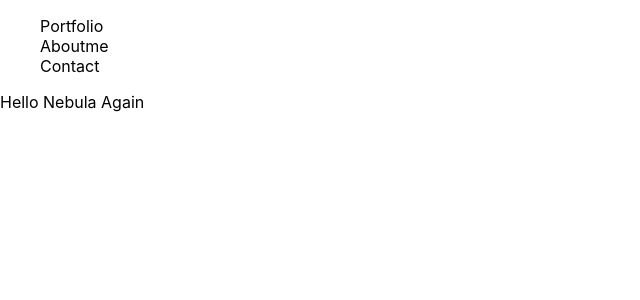
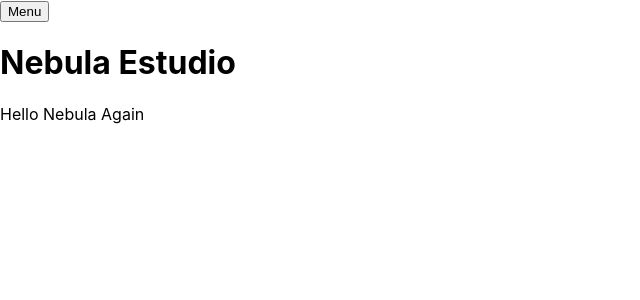
Before and after one commit to Felipeg005/Nebula-Estudio-React, a React (Create React App) app: page / in a window 1280 px wide. Shown: the top 300 px of the page, without its empty margins (0-640 px from the left). Built offline with nearby package versions, Linux system fonts and the light colour scheme.

Commit message:
Add header and initial nav button

```diff
--- a/src/App.js
+++ b/src/App.js
@@ -1,10 +1,10 @@
 import './css/nav.css';
-import Nav from './components/menu-nav'
+import Header from './components/header';
 
 function App() {
   return (
     <>
-    <Nav />
+    <Header />
     <div className="App">
       <header className="App-header">
         <p>
--- /dev/null
+++ b/src/components/header.js
@@ -0,0 +1,14 @@
+import React from 'react';
+import Nav from './menu-nav';
+
+const Header = () => {
+  return (
+    <header className='header'>
+      <button>Menu</button>
+      <h1>Nebula Estudio</h1>
+      <Nav />
+    </header>
+  );
+};
+
+export default Header;
--- a/src/components/menu-nav.js
+++ b/src/components/menu-nav.js
@@ -7,7 +7,7 @@ const Nav = () => {
   }
 
   return (
-    <nav className="nav-container">
+    <nav className="nav-container hidden">
       <ul className="menu-items">
         <li className="menu-item">
           <a href="#portfolio">Portfolio</a>
--- a/src/css/nav.css
+++ b/src/css/nav.css
@@ -6,3 +6,17 @@ a {
   text-decoration: none;
   color: inherit;
 }
+
+.nav-container {
+  margin: 0;
+  background-color: gray;
+  height: 100vh;
+}
+
+.menu-items {
+  margin: 0;
+}
+
+.hidden {
+  display: none;
+}
```
